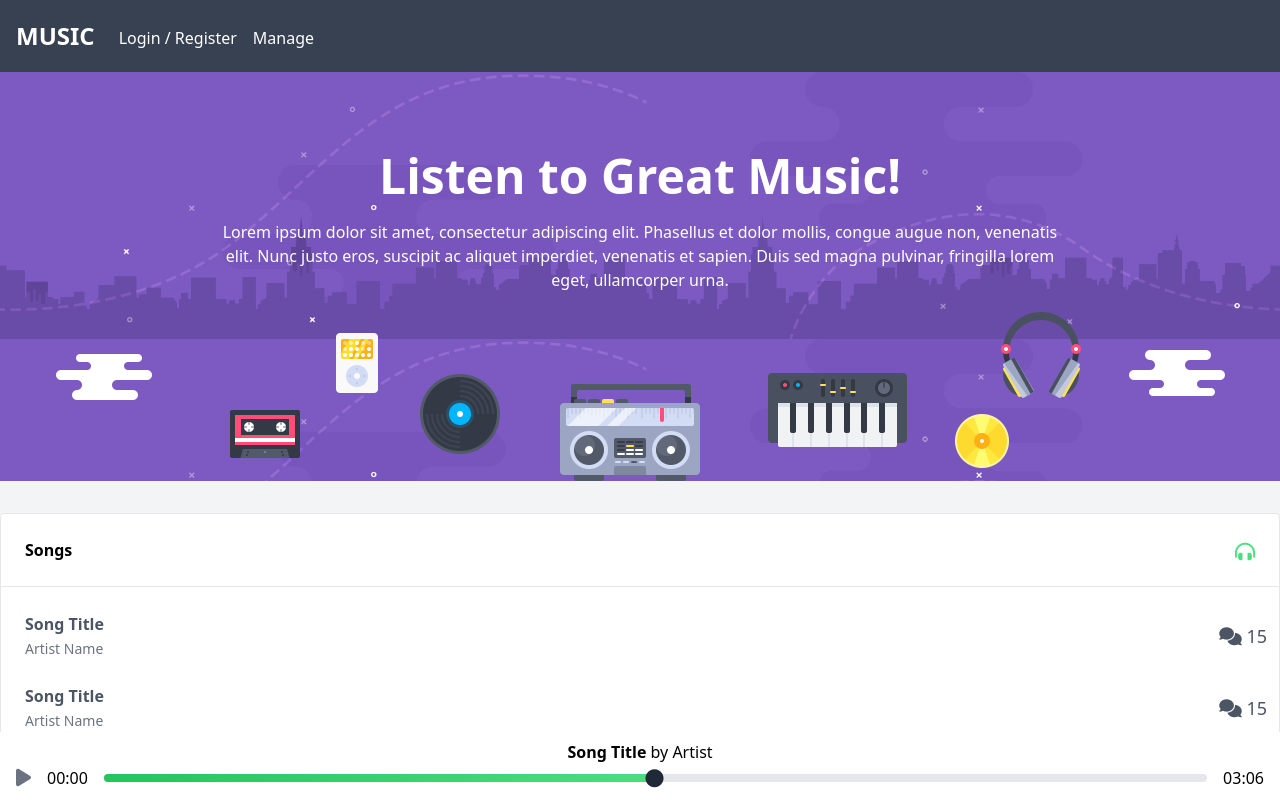
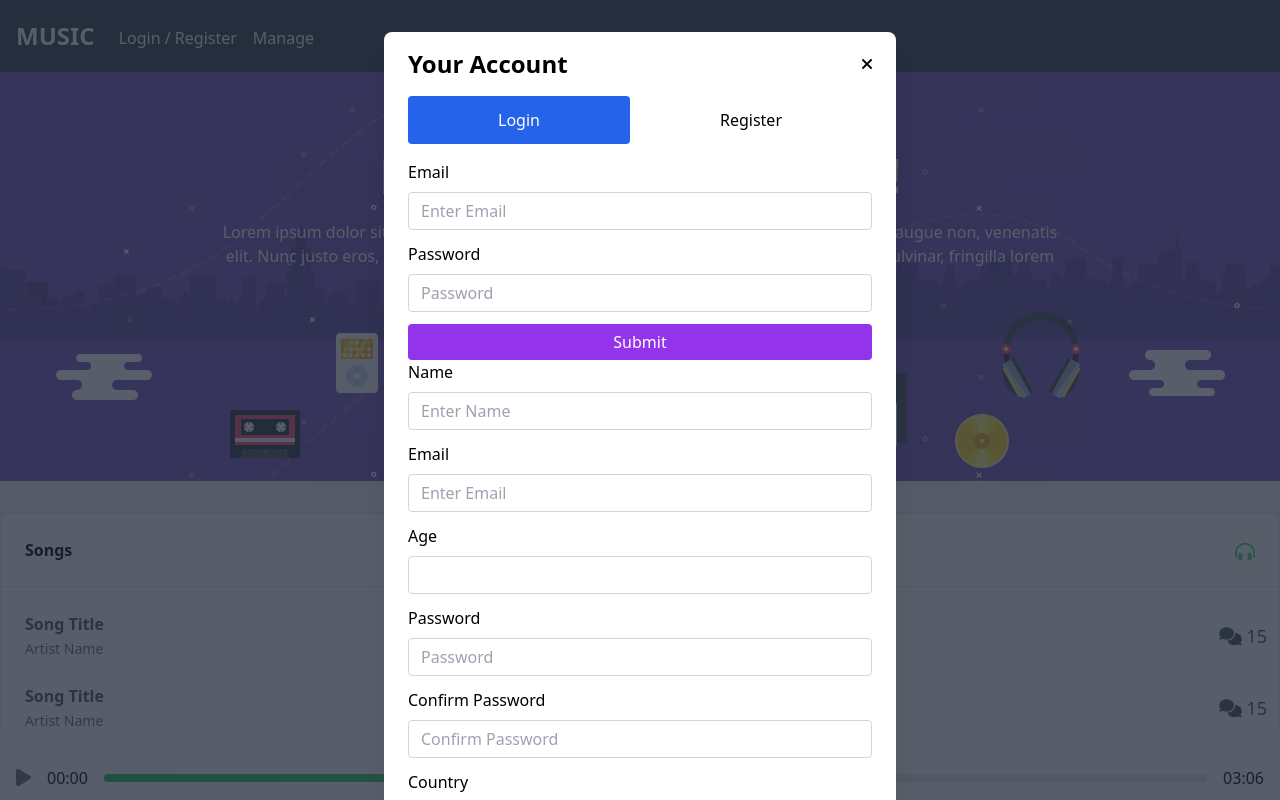
Before and after one commit to Imran189/musicApp-with-vue-and-Tailwind, a Vue app: page /about in a window 1280 px wide. Both pictures are taken after a click on the link "Login / Register". Shown: the top 800 px of the page. Built offline with nearby package versions, Linux system fonts and the light colour scheme.

Commit message:
modal update

```diff
--- a/src/App.vue
+++ b/src/App.vue
@@ -270,17 +270,17 @@
   </div>
 
   <!-- Auth Modal -->
-  <AppAuth></AppAuth>
+  <auth />
 </template>
 
 <script>
 import AppHeader from "./components/AppHeader.vue";
-import AppAuth from "./components/AppAuth.vue";
+import Auth from "./components/Auth.vue";
 export default {
   name: "App",
   components: {
     AppHeader,
-    AppAuth,
+    Auth,
   },
   data() {
     return {};
--- a/src/components/AppHeader.vue
+++ b/src/components/AppHeader.vue
@@ -25,17 +25,16 @@
 <script>
 import { mapStores } from "pinia";
 import useModalStore from "@/stores/modal";
+
 export default {
   name: "AppHeader",
-
   computed: {
     ...mapStores(useModalStore),
   },
-
   methods: {
     toggleAuthModal() {
-      this.modalStore.isOPen = !this.modalStore.isOPen;
-      console.log(this.modalStore.isOPen);
+      this.modalStore.isOpen = !this.modalStore.isOpen;
+      console.log(this.modalStore.isOpen);
     },
   },
 };
--- a/src/components/AppAuth.vue
+++ b/src/components/Auth.vue
@@ -1,5 +1,9 @@
 <template>
-  <div class="fixed z-10 inset-0 overflow-y-auto hidden" id="modal">
+  <div
+    class="fixed z-10 inset-0 overflow-y-auto"
+    id="modal"
+    :class="hiddenClass"
+  >
     <div
       class="flex items-end justify-center min-h-screen pt-4 px-4 pb-20 text-center sm:block sm:p-0"
     >
@@ -21,7 +25,10 @@
           <div class="flex justify-between items-center pb-4">
             <p class="text-2xl font-bold">Your Account</p>
             <!-- Modal Close Button -->
-            <div class="modal-close cursor-pointer z-50">
+            <div
+              class="modal-close cursor-pointer z-50"
+              @click="isOpen = false"
+            >
               <i class="fas fa-times"></i>
             </div>
           </div>
@@ -148,9 +155,19 @@
 </template>
 
 <script>
+import { mapState, mapWritableState } from "pinia";
+import useModalStore from "@/stores/modal";
+
 export default {
-  name: "AppAuth",
+  name: "Auth",
+  data() {
+    return {
+      tab: "login",
+    };
+  },
+  computed: {
+    ...mapState(useModalStore, ["hiddenClass"]),
+    ...mapWritableState(useModalStore, ["isOpen"]),
+  },
 };
 </script>
-
-<style></style>
--- a/src/stores/modal.js
+++ b/src/stores/modal.js
@@ -4,4 +4,9 @@ export default defineStore("modal", {
   state: () => ({
     isOpen: false,
   }),
+  getters: {
+    hiddenClass(state) {
+      return !state.isOpen ? "hidden" : "";
+    },
+  },
 });
```
